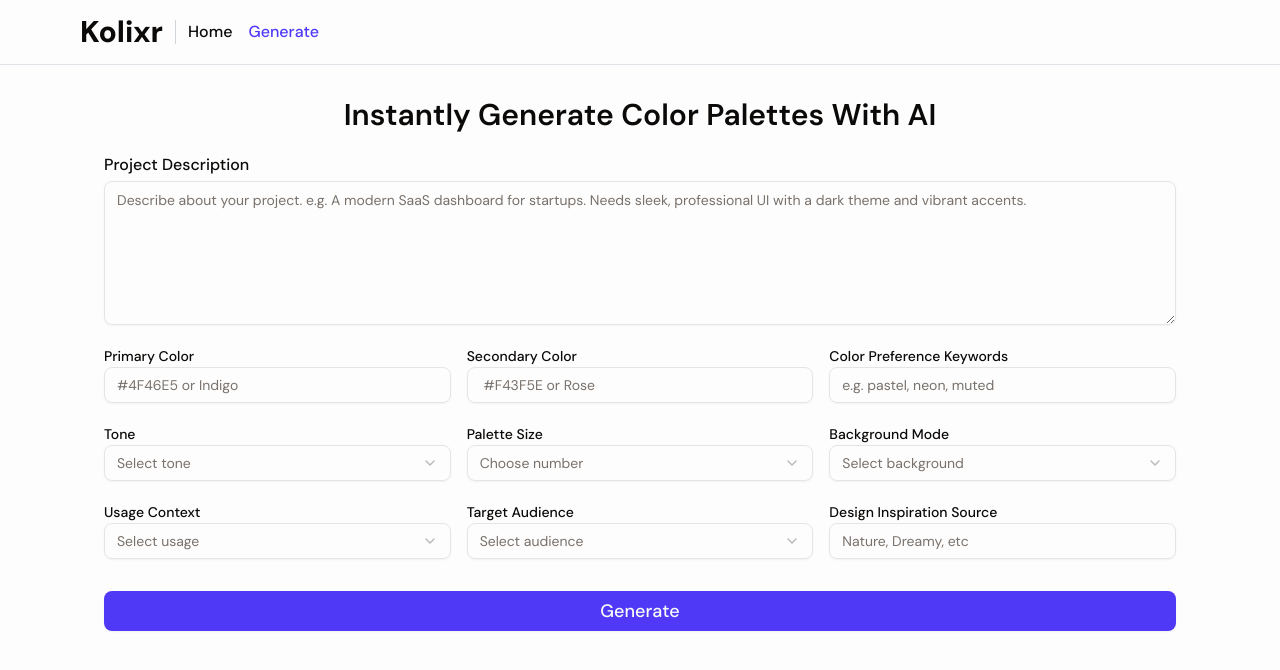
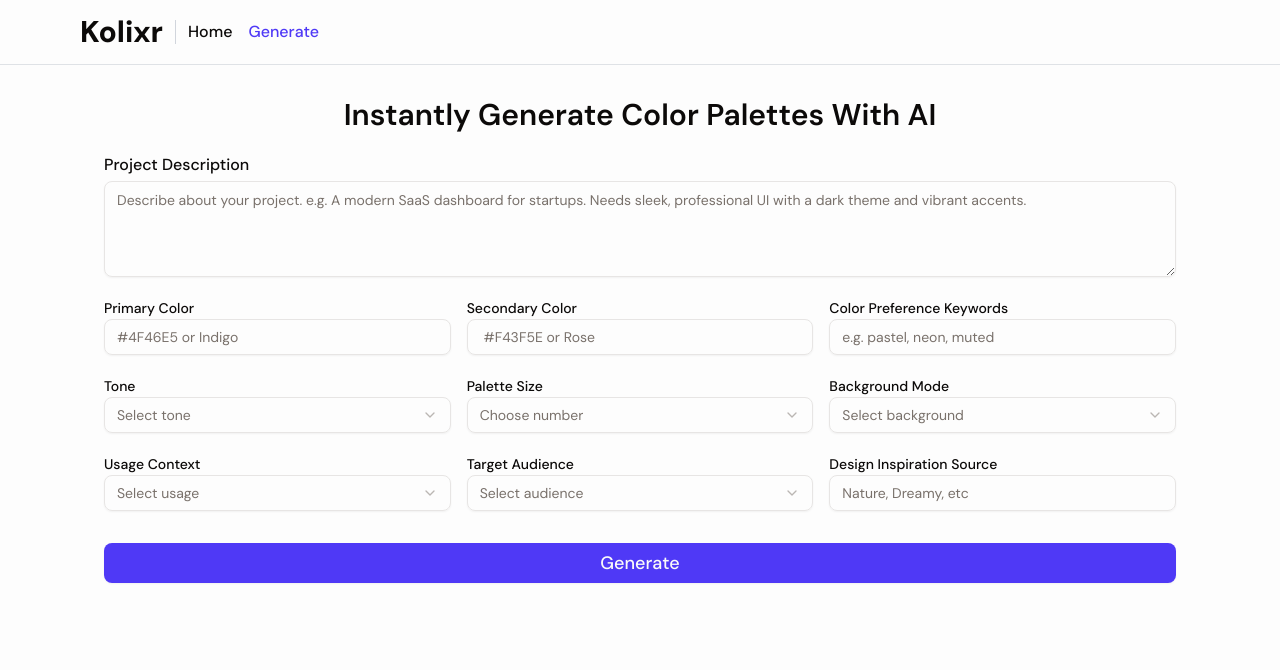
Before and after one commit to Prakash1185/Kolixr, a Next.js app: page /generate in a window 1280 px wide. Shown: the top 670 px of the page. Built offline with nearby package versions, Linux system fonts and the light colour scheme.

Commit message:
fix:ui fix

```diff
--- a/components/input-form.jsx
+++ b/components/input-form.jsx
@@ -44,7 +44,7 @@ const InputForm = ({ onGenerate, loading }) => {
           required
           name="description"
           placeholder="Describe about your project. e.g. A modern SaaS dashboard for startups. Needs sleek, professional UI with a dark theme and vibrant accents."
-          className="min-h-36 sm:max-h-28 text-sm"
+          className="min-h-36 sm:min-h-24 sm:max-h-28 text-sm"
         />
       </div>
 
```
